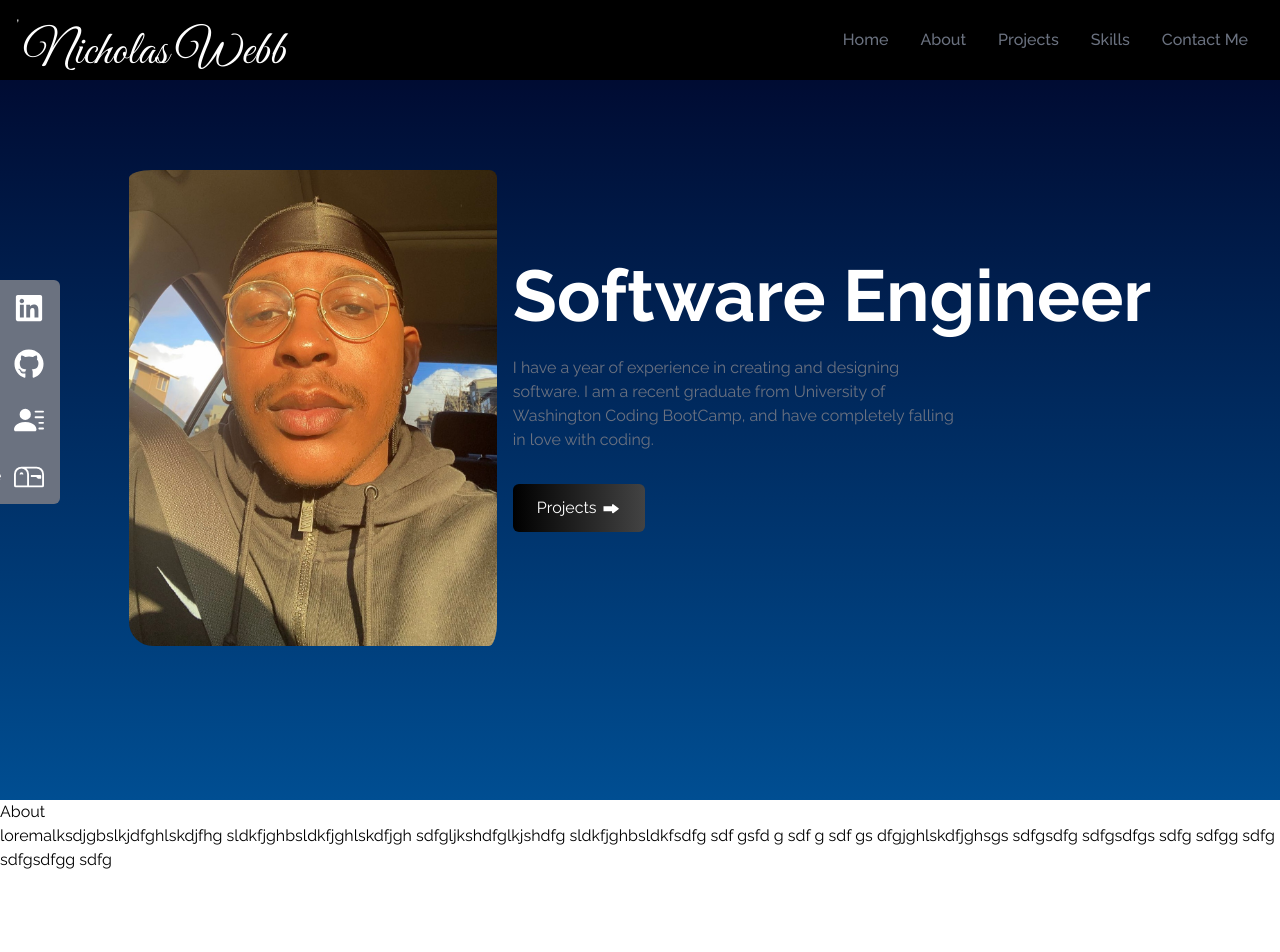
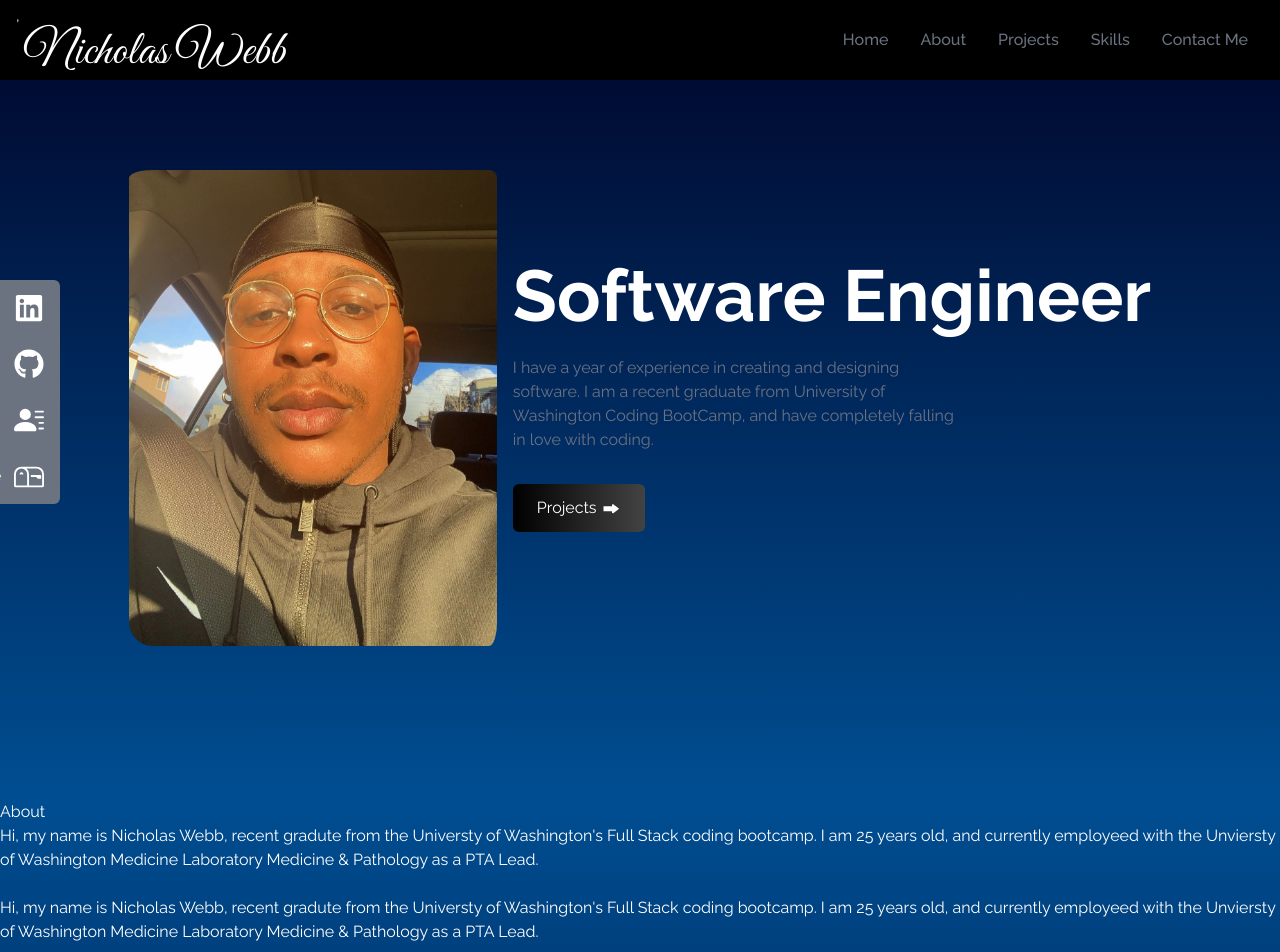
Before and after one commit to Kingnick253/Portolio-rework, a React (Create React App) app: page / in a window 1280 px wide. Shown: the top 952 px of the page. Before the commit the page ends 872 px from the top, so only its background shows below. Built offline with nearby package versions, Linux system fonts and the light colour scheme.

Commit message:
started formatting about page

```diff
--- a/src/components/About.js
+++ b/src/components/About.js
@@ -2,8 +2,8 @@ import React from 'react'
 
 const About = () => {
   return (
-    <div>
-        <div>
+    <div class= 'about' className='w-full h-screen bg-gradient-to-b from-FrostTwo to-FrostOne text-white'>
+        <div >
             <div>
 
                 <p>
@@ -12,15 +12,13 @@ const About = () => {
 
             </div>
             <p>
-                loremalksdjgbslkjdfghlskdjfhg sldkfjghbsldkfjghlskdfjgh sdfgljkshdfglkjshdfg sldkfjghbsldkfsdfg
-                sdf gsfd g
-                sdf g
-                sdf gs
-                dfgjghlskdfjghsgs sdfgsdfg sdfgsdfgs
-                sdfg sdfgg sdfg sdfgsdfgg sdfg
-
+                Hi, my name is Nicholas Webb, recent gradute from the Universty of Washington's Full Stack coding bootcamp. I am 25 years old, and currently employeed with the Unviersty of Washington Medicine Laboratory Medicine & Pathology as a PTA Lead.
             </p>
 
+            <br />
+            <p>
+            Hi, my name is Nicholas Webb, recent gradute from the Universty of Washington's Full Stack coding bootcamp. I am 25 years old, and currently employeed with the Unviersty of Washington Medicine Laboratory Medicine & Pathology as a PTA Lead.
+            </p>
 
         </div>
 
```
